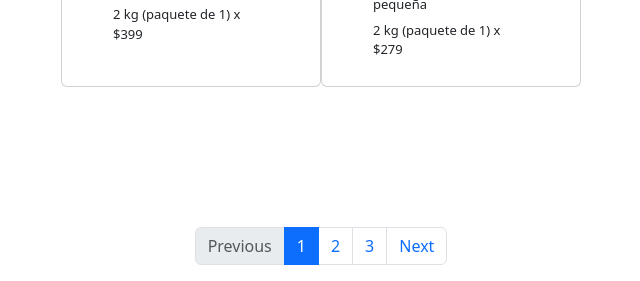
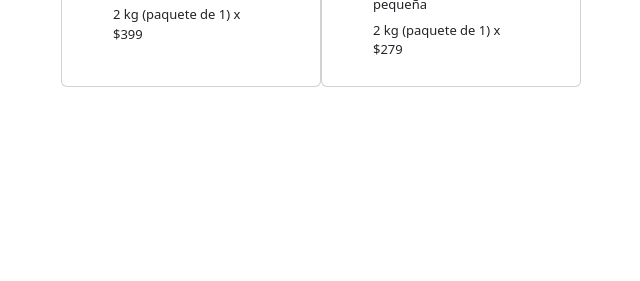
Before and after one commit to GuzmanDynastie/Proyecto-WEB, a plain HTML site: page Front-end/home.html in a window 1280 px wide. Shown: the part 1090-1371 px from the top of the page, without its empty margins (319-959 px from the left). After the commit the page ends 1177 px from the top, so only its background shows below. Drawn offline with nearby package versions, Linux system fonts and the light colour scheme; a script that the page names is missing.

```diff
--- a/Front-end/home.html
+++ b/Front-end/home.html
@@ -68,7 +68,7 @@
         </div>
 
         <a href="shopping_cart.html">
-            <button type="button" class="btn" href="shopping_cart.html">
+            <button type="button" class="btn">
                 <i class="fas fa-shopping-cart" style="color: rgb(153, 156, 161); font-size: 25px;"></i>
                 <span class="text-white">2</span>
             </button>
@@ -148,31 +148,6 @@
             </div>
         </div>
     </div>
-
-    <footer>
-        <nav aria-label="Page navigation" class="pagination">
-            <ul class="pagination    ">
-                <li class="page-item disabled">
-                    <a class="page-link" href="#" aria-label="Previous">
-                        <span aria-hidden="true">Previous</span>
-                    </a>
-                </li>
-                <li class="page-item active" aria-current="page">
-                    <a class="page-link" href="#">1</a>
-                </li>
-                <li class="page-item"><a class="page-link" href="#">2</a></li>
-                <li class="page-item">
-                    <a class="page-link" href="#">3</a>
-                </li>
-                <li class="page-item">
-                    <a class="page-link" href="#" aria-label="Next">
-                        <span aria-hidden="true">Next</span>
-                    </a>
-                </li>
-            </ul>
-        </nav>
-    </footer>
-
 
     <!-- Modal Body -->
     <!-- if you want to close by clicking outside the modal, delete the last endpoint:data-bs-backdrop and data-bs-keyboard -->
```
